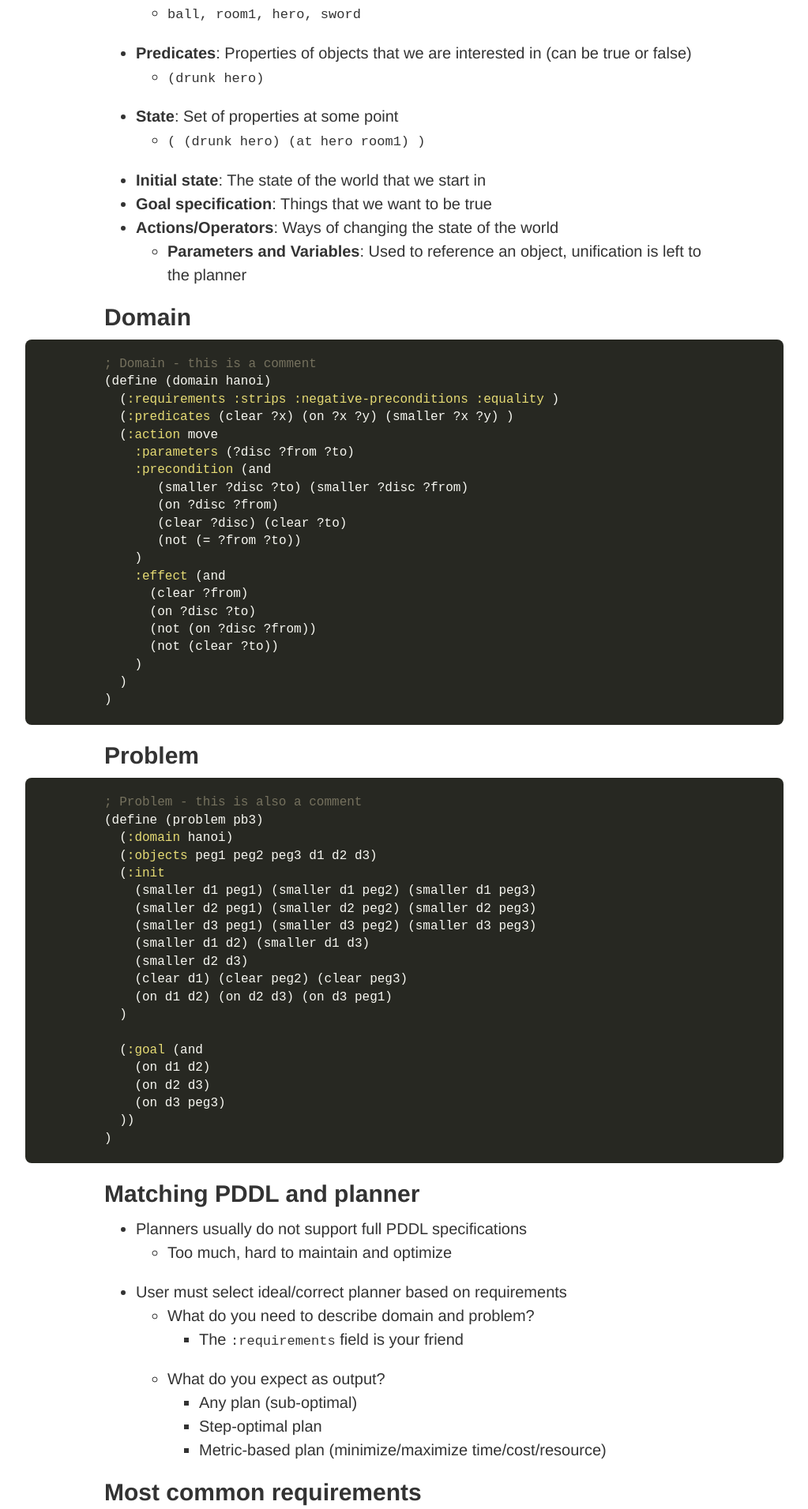
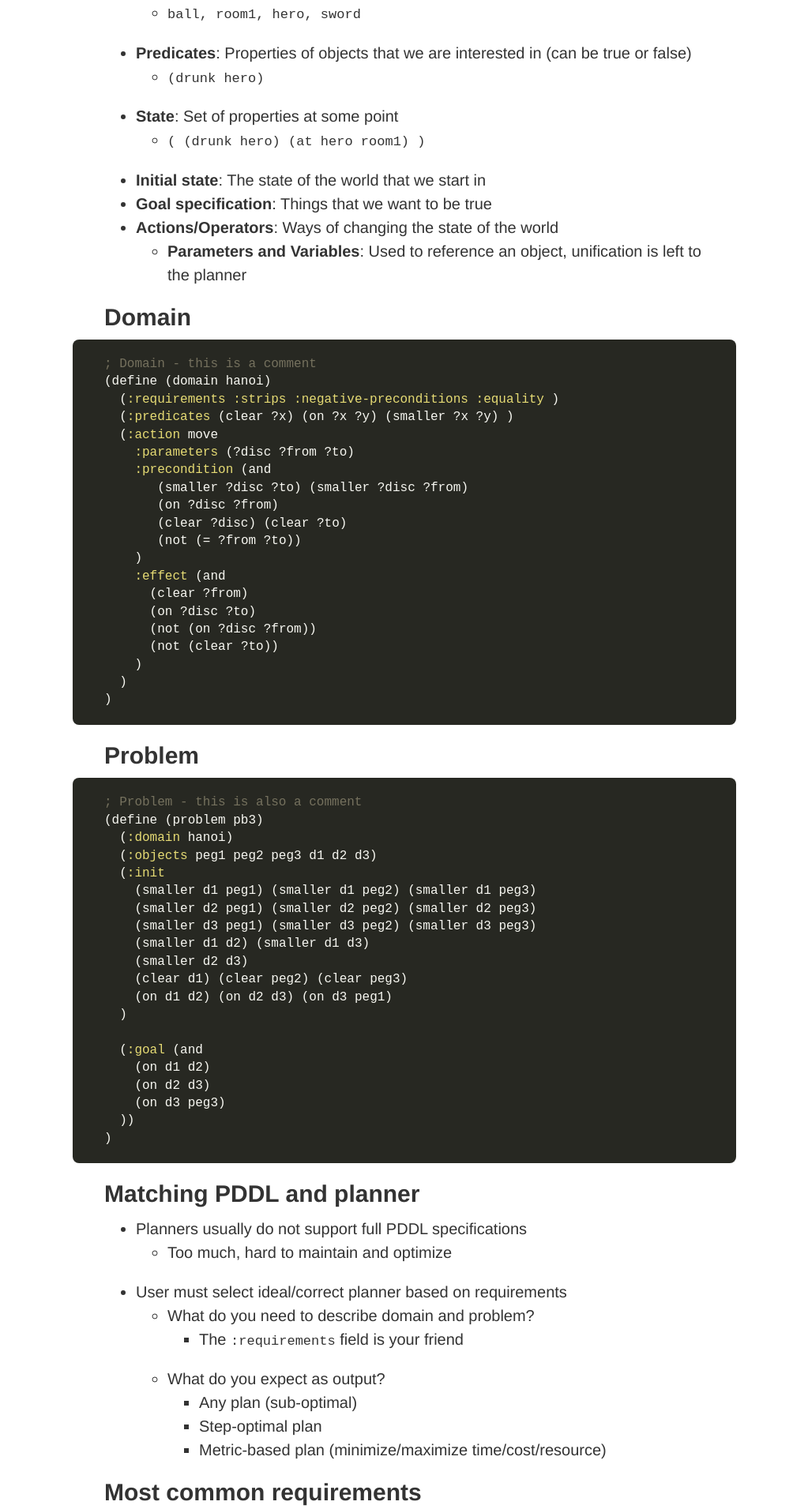
Before and after one commit to Maumagnaguagno/maumagnaguagno.github.io, a Jekyll site: the page built from pddl.md, in a window 1280 px wide. Shown: the part 690-2601 px from the top of the page at 79% size, without its empty margins (128-1151 px from the left). Built offline with Jekyll 4.4.1, drawn with Linux system fonts in a browser that asks for light colours; our own code applies the rules of GitHub Pages for plain Markdown files.

Commit message:
Modify code block width

```diff
--- a/css/style.scss
+++ b/css/style.scss
@@ -87,9 +87,9 @@ code {
 pre {
   margin-top: 0;
   margin-bottom: 1rem;
-  margin-right: -5rem;
-  margin-left: -5rem;
-  padding: 1rem 5rem;
+  margin-right: -2rem;
+  margin-left: -2rem;
+  padding: 1rem 2rem;
   border-radius: 8px;
   font-size: .8rem;
   line-height: 1.4;
```
